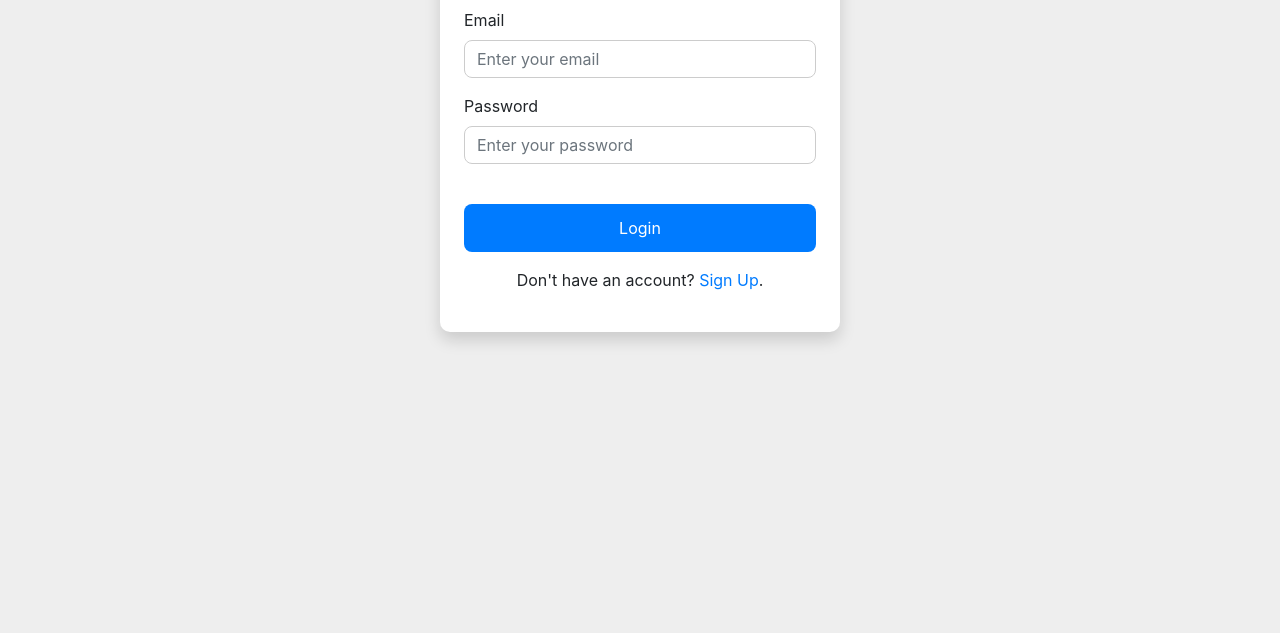
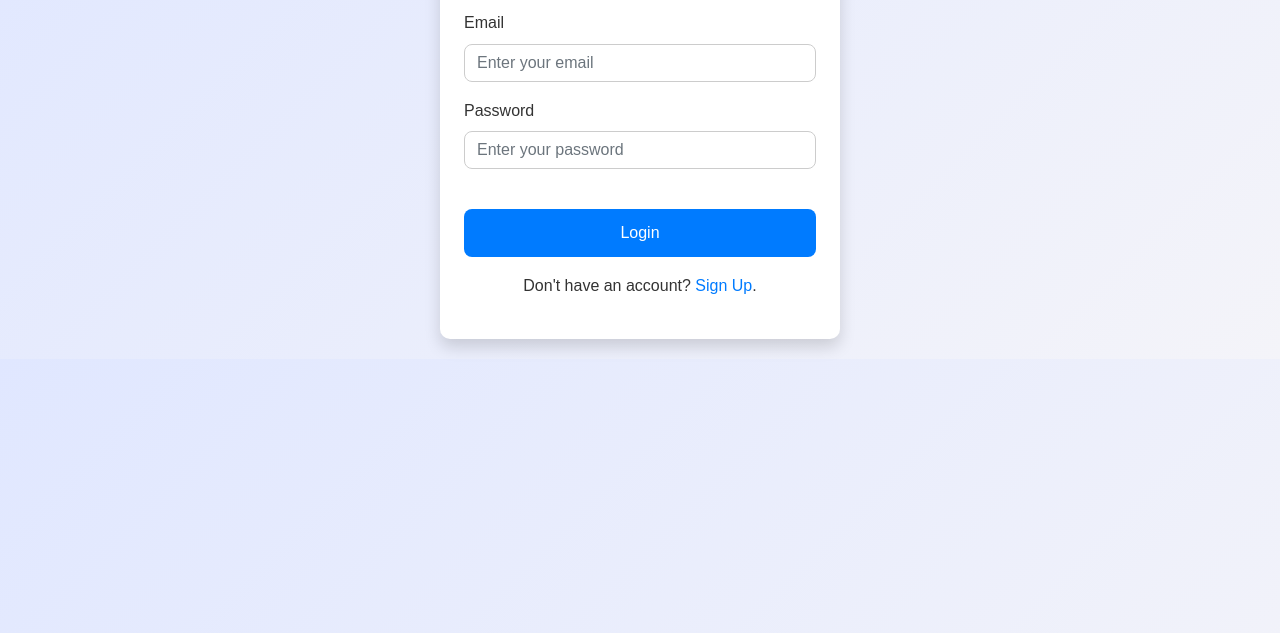
Before and after one commit to zyad87/Blog_porject, a plain HTML site: page login.html in a window 1280 px wide. Shown: the part 167-800 px from the top of the page. Drawn offline with nearby package versions, Linux system fonts and the light colour scheme.

Commit message:
completed  v3

```diff
--- a/login.html
+++ b/login.html
@@ -8,7 +8,7 @@
     <link rel="stylesheet" href="./style.css" />
     <link rel="stylesheet" href="https://cdnjs.cloudflare.com/ajax/libs/font-awesome/6.6.0/css/all.min.css" integrity="sha512-Kc323vGBEqzTmouAECnVceyQqyqdsSiqLQISBL29aUW4U/M7pSPA/gEUZQqv1cwx4OnYxTxve5UMg5GT6L4JJg==" crossorigin="anonymous" referrerpolicy="no-referrer" />
 </head>
-<body style="background-color: #eee;" class="log">
+<body style="background-color: #eee;">
     <nav class="navbar navbar-expand-lg navbar-light bg-light">
         <a class="navbar-brand" href="home.html" style="font-size: 24px; font-weight: bold; color: #007bff;">
             <i class="fa-solid fa-blog"></i> Blog
--- a/style.css
+++ b/style.css
@@ -1,4 +1,4 @@
-body:not(.log) {
+body {
     background-color: #f4f4f9;
     font-family: 'Poppins', Arial, sans-serif;
     background-color: #e5e5f7;
```
Also changed, not shown: index.html (+1 -1 lines).
